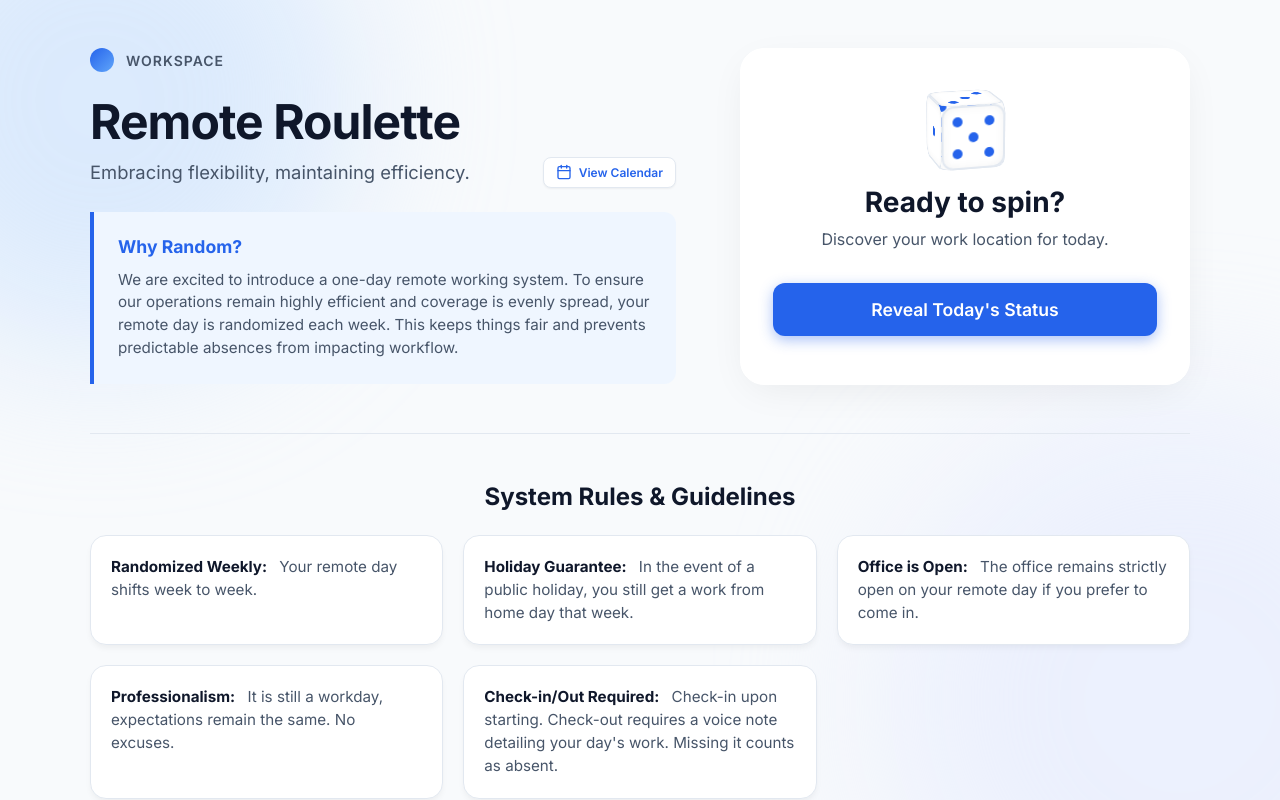
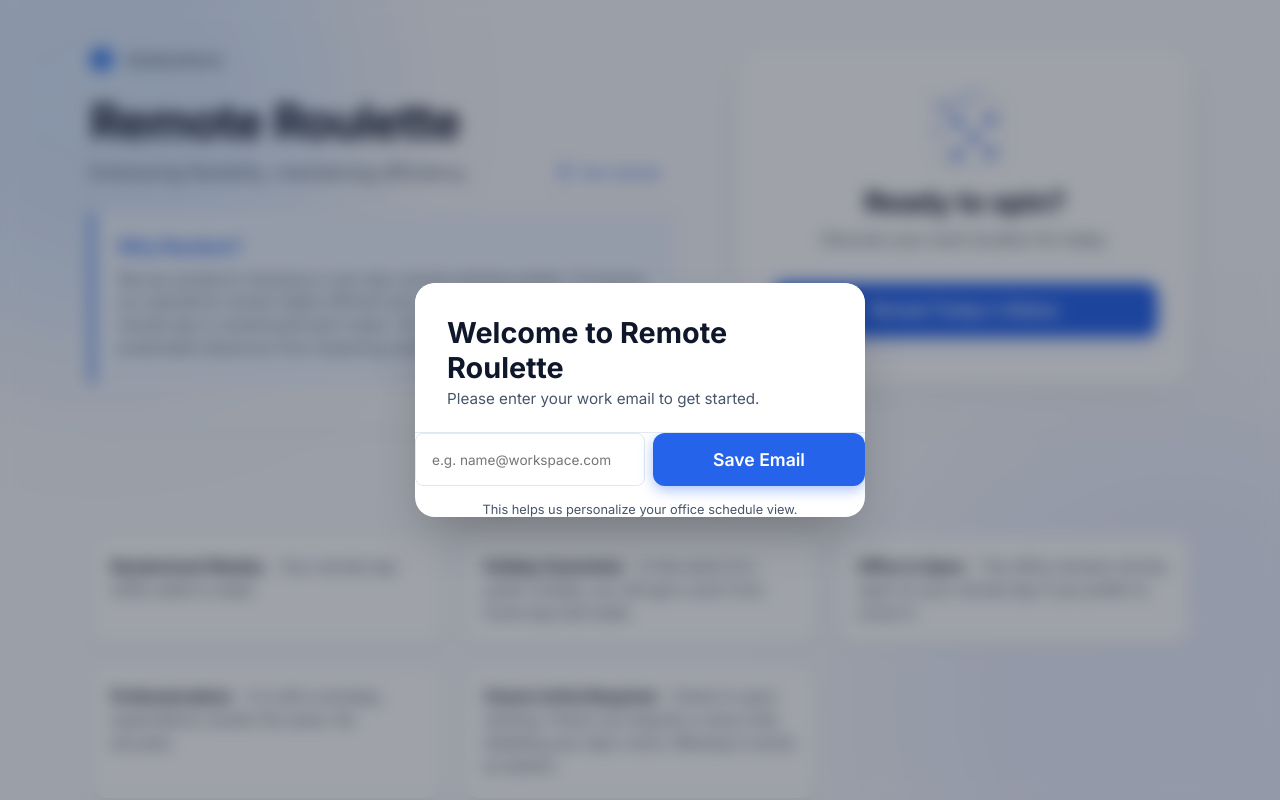
Before and after one commit to AmoleOluwaseun/remote-roulette, a website: page index.html in a window 1280 px wide. Shown: the top 800 px of the page. Drawn offline with Linux system fonts and the light colour scheme; no server answers.

Commit message:
staff signup

```diff
--- a/index.html
+++ b/index.html
@@ -162,6 +162,25 @@
             <button id="start-admin-btn" class="primary-btn secondary-style">Start Management</button>
         </div>
     </main>
+
+    <!-- User Email Initial Modal -->
+    <div id="user-email-modal" class="modal-overlay hidden-state">
+        <div class="modal-content small-modal">
+            <div class="modal-header no-close">
+                <div class="modal-title">
+                    <h2>Welcome to Remote Roulette</h2>
+                    <p>Please enter your work email to get started.</p>
+                </div>
+            </div>
+            <div class="modal-body">
+                <div class="input-group">
+                    <input type="email" id="user-work-email-input" placeholder="e.g. name@workspace.com">
+                    <button id="save-user-email-btn" class="primary-btn">Save Email</button>
+                </div>
+                <p id="user-email-hint" class="footer-note">This helps us personalize your office schedule view.</p>
+            </div>
+        </div>
+    </div>
 
     <!-- Calendar Modal -->
     <div id="calendar-modal" class="modal-overlay hidden-state">
--- a/script.js
+++ b/script.js
@@ -377,10 +377,40 @@ document.addEventListener('DOMContentLoaded', () => {
         }
     }
 
+    // --- User Personalization ---
+    const userEmailModal = document.getElementById('user-email-modal');
+    const userEmailInput = document.getElementById('user-work-email-input');
+    const saveUserEmailBtn = document.getElementById('save-user-email-btn');
+
+    function checkUserEmail() {
+        const savedEmail = localStorage.getItem('userEmail');
+        if (!savedEmail) {
+            userEmailModal.classList.remove('hidden-state');
+        } else {
+            console.log("Welcome back:", savedEmail);
+        }
+    }
+
+    saveUserEmailBtn.addEventListener('click', () => {
+        const email = userEmailInput.value.trim();
+        if (email && email.includes('@')) {
+            localStorage.setItem('userEmail', email);
+            userEmailModal.classList.add('hidden-state');
+            console.log("Email saved:", email);
+        } else {
+            alert("Please enter a valid work email address.");
+        }
+    });
+
+    userEmailInput.addEventListener('keypress', (e) => {
+        if (e.key === 'Enter') saveUserEmailBtn.click();
+    });
+
     // Load initial staff and schedule
     async function loadData() {
         await loadStaff();
         await loadSchedule();
+        checkUserEmail(); // Check for user email after data is ready
     }
     loadData();
 
--- a/style.css
+++ b/style.css
@@ -665,6 +665,10 @@ body {
     z-index: 10;
 }
 
+.modal-header.no-close {
+    padding-bottom: 1.5rem;
+}
+
 .modal-title h2 {
     font-size: 1.8rem;
     color: var(--text-primary);
@@ -992,8 +996,26 @@ body {
     text-align: center;
 }
 
-.modal-body {
-    padding: 2rem;
+.input-group {
+    display: flex;
+    gap: 0.75rem;
+    margin-bottom: 1rem;
+}
+
+.input-group input {
+    flex-grow: 1;
+    padding: 0.8rem 1.25rem;
+    border: 1px solid var(--border-color);
+    border-radius: 12px;
+    font-size: 1rem;
+    background: var(--bg-page);
+    transition: all 0.2s;
+}
+
+.input-group input:focus {
+    outline: none;
+    border-color: var(--brand-blue);
+    box-shadow: 0 0 0 4px var(--brand-light);
 }
 
 /* Processing Modal Styles */
```
